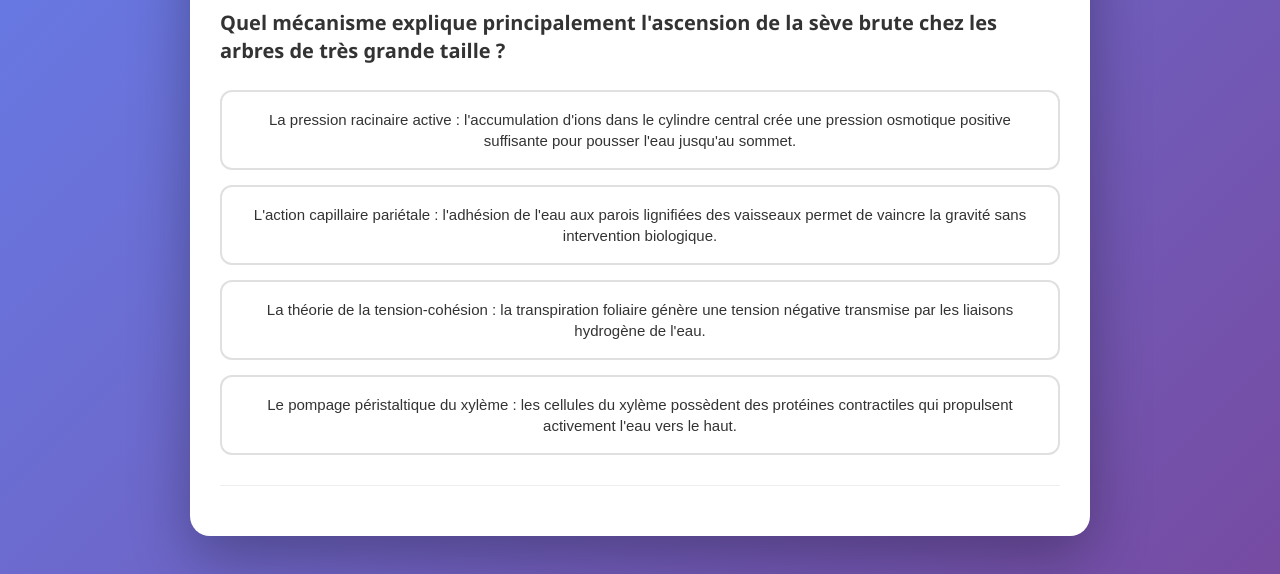
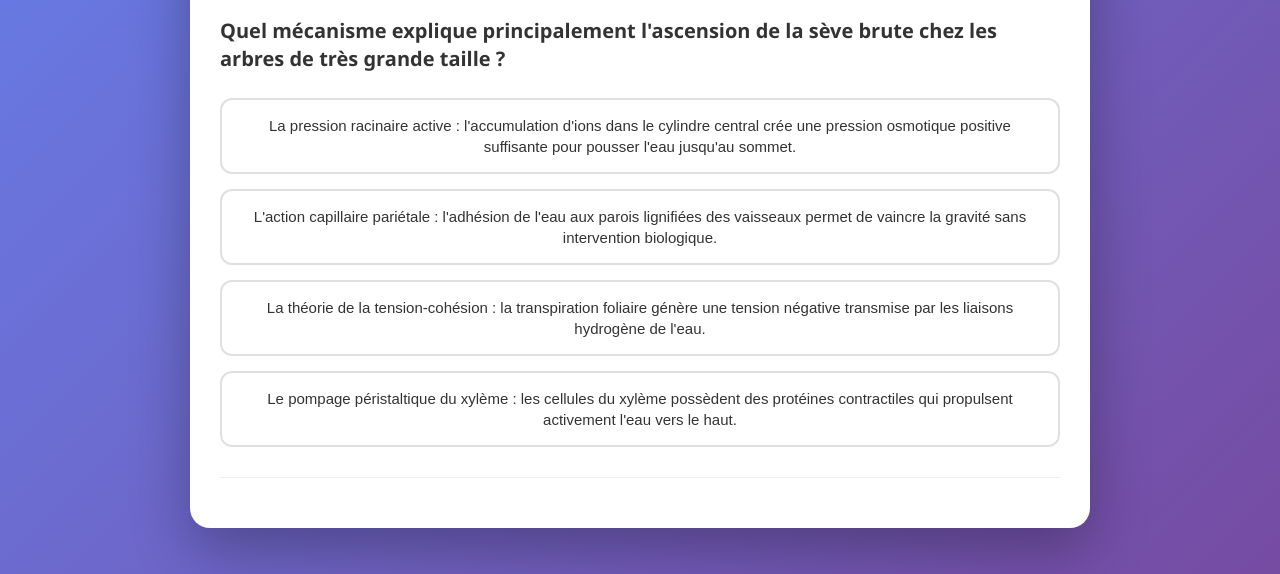
Before and after one commit to Tinel25/Quizz-capes, a plain HTML site: page CAPES/1.2.html in a window 1280 px wide. Shown: the part 226-800 px from the top of the page. Drawn offline with Linux system fonts and the light colour scheme.

Commit message:
Update 1.2.html

```diff
--- a/CAPES/1.2.html
+++ b/CAPES/1.2.html
@@ -5,7 +5,7 @@
   <meta name="viewport" content="width=device-width, initial-scale=1.0">
   <title>Quiz : Grandes fonctions chez les Embryophytes</title>
   <style>
-    /* --- STYLE --- */
+    /* --- STYLE GÉNÉRAL --- */
     * { margin: 0; padding: 0; box-sizing: border-box; }
     body {
       font-family: 'Segoe UI', Tahoma, Geneva, Verdana, sans-serif;
@@ -51,10 +51,12 @@
       flex-direction: column;
       gap: 15px;
     }
+
+    /* STYLE DES BOUTONS */
     .answer-btn {
       width: 100%;
-      /* On laisse la hauteur s'adapter au texte, mais avec un min pour la cohérence */
-      min-height: 80px;
+      /* On met une hauteur minimale, mais le JS va écraser ça pour égaliser */
+      min-height: 60px;
       padding: 15px 20px;
       background: white;
       border: 2px solid #e0e0e0;
@@ -65,7 +67,7 @@
       cursor: pointer;
       transition: all 0.2s ease;
 
-      /* Flexbox centré */
+      /* Flexbox pour centrer le texte parfaitement */
       display: flex;
       justify-content: center;
       align-items: center;
@@ -86,6 +88,8 @@
       border-color: #e53e3e !important;
       color: #822727 !important;
     }
+
+    /* CONTROLES ET SCORE */
     .quiz-controls {
       margin-top: 30px;
       text-align: center;
@@ -156,9 +160,7 @@
 
   <script>
     // ============================================================
-    // DONNÉES DU QUIZ - THÈME 1.2 (EMBRYOPHYTES)
-    // NOTE : La 1ère réponse est la bonne (mélangée ensuite).
-    // Les leurres ont été rallongés pour éviter le biais de taille.
+    // DONNÉES DU QUIZ - THÈME 1.2
     // ============================================================
 
     const quizData = [
@@ -435,7 +437,7 @@
         ]
       },
       {
-        question: "La vernalisation est un processus indispensable pour certaines plantes. En quoi consiste-t-elle ?",
+        question: "La vernalisation est un processus physiologique indispensable pour certaines plantes. En quoi consiste-t-elle ?",
         answers: [
           "L'acquisition de la compétence à fleurir induite par une exposition prolongée au froid hivernal.",
           "La levée de dormance des graines déclenchée par une alternance rapide de températures chaudes et froides.",
@@ -500,6 +502,7 @@
 
       let shuffledAnswers = shuffleArray(answersToShuffle);
 
+      // Création des boutons
       shuffledAnswers.forEach(answerObj => {
         const button = document.createElement('button');
         button.innerText = answerObj.text;
@@ -507,6 +510,27 @@
         button.dataset.correct = answerObj.correct;
         button.addEventListener('click', selectAnswer);
         answerButtonsElement.appendChild(button);
+      });
+
+      // === LA CORRECTION DU PROBLÈME VISUEL ===
+      // On force tous les boutons à avoir la hauteur du plus grand
+      requestAnimationFrame(() => {
+          const buttons = answerButtonsElement.querySelectorAll('.answer-btn');
+          let maxHeight = 0;
+
+          // 1. On cherche le plus grand
+          buttons.forEach(btn => {
+            // On s'assure qu'il a sa taille naturelle
+            btn.style.height = 'auto';
+            if(btn.offsetHeight > maxHeight) {
+                maxHeight = btn.offsetHeight;
+            }
+          });
+
+          // 2. On applique cette hauteur à tous
+          buttons.forEach(btn => {
+            btn.style.height = maxHeight + 'px';
+          });
       });
     }
 
@@ -518,6 +542,9 @@
     }
 
     function selectAnswer(e) {
+      // Pour éviter de cliquer sur le conteneur flex si l'utilisateur clique sur le bord
+      if(e.target.tagName !== 'BUTTON') return;
+
       const selectedButton = e.target;
       const isCorrect = selectedButton.dataset.correct === "true";
 
```
